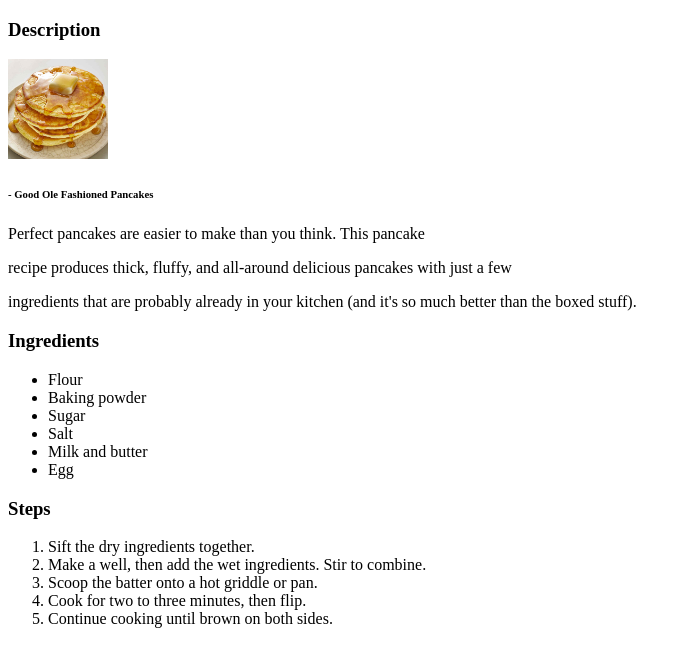
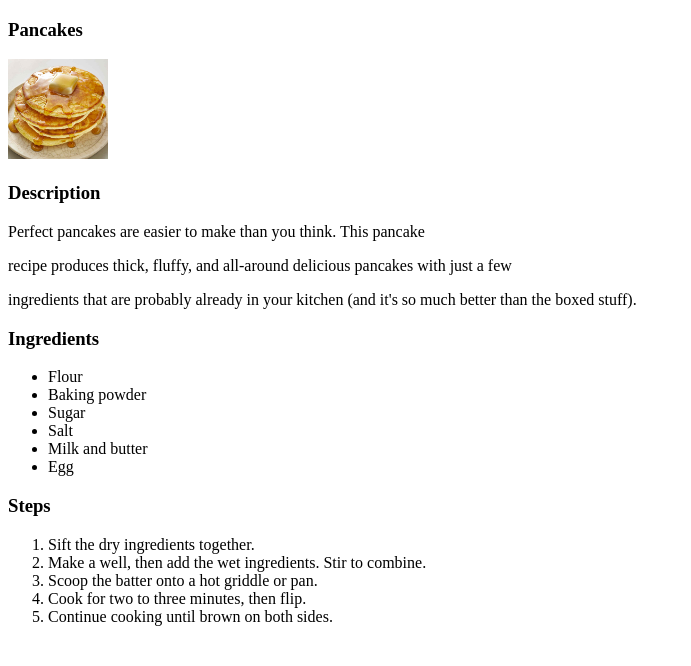
Before and after one commit to GitHerDown/odin-recipes, a plain HTML site: page recipes/pancakes.html in a window 1280 px wide. Shown: the whole page, without its empty margins (0-691 px from the left). Drawn offline with Linux system fonts and the light colour scheme.

Commit message:
<changed heading to match with the rest

```diff
--- a/recipes/pancakes.html
+++ b/recipes/pancakes.html
@@ -5,9 +5,9 @@
         <title>Pancake</title>
     </head>
     <body>
-        <h3>Description</h3>
+        <h3>Pancakes</h1>
         <img src="../img/cake.jpg" alt="Pancakes" height="100">
-        <p><h6>- Good Ole Fashioned Pancakes</h6></p>
+        <p><h3>Description</h3></p>
         <p>Perfect pancakes are easier to make than you think. This pancake</p>
         <p>recipe produces thick, fluffy, and all-around delicious pancakes with just a few</p>
         <p>ingredients that are probably already in your kitchen (and it's so much better than the boxed stuff).</p>
```
Also changed, not shown: recipes/fried-chicken.html (+2 -2 lines), recipes/lasagna.html (+2 -2 lines).
